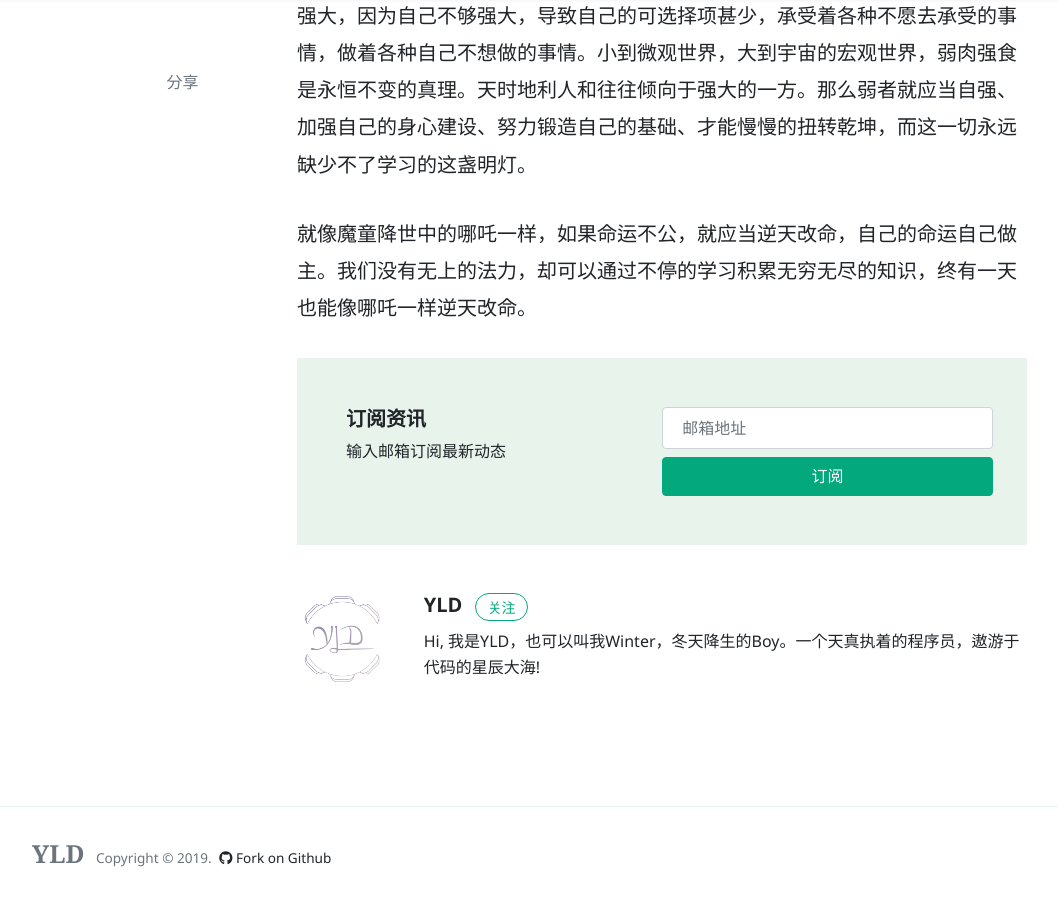
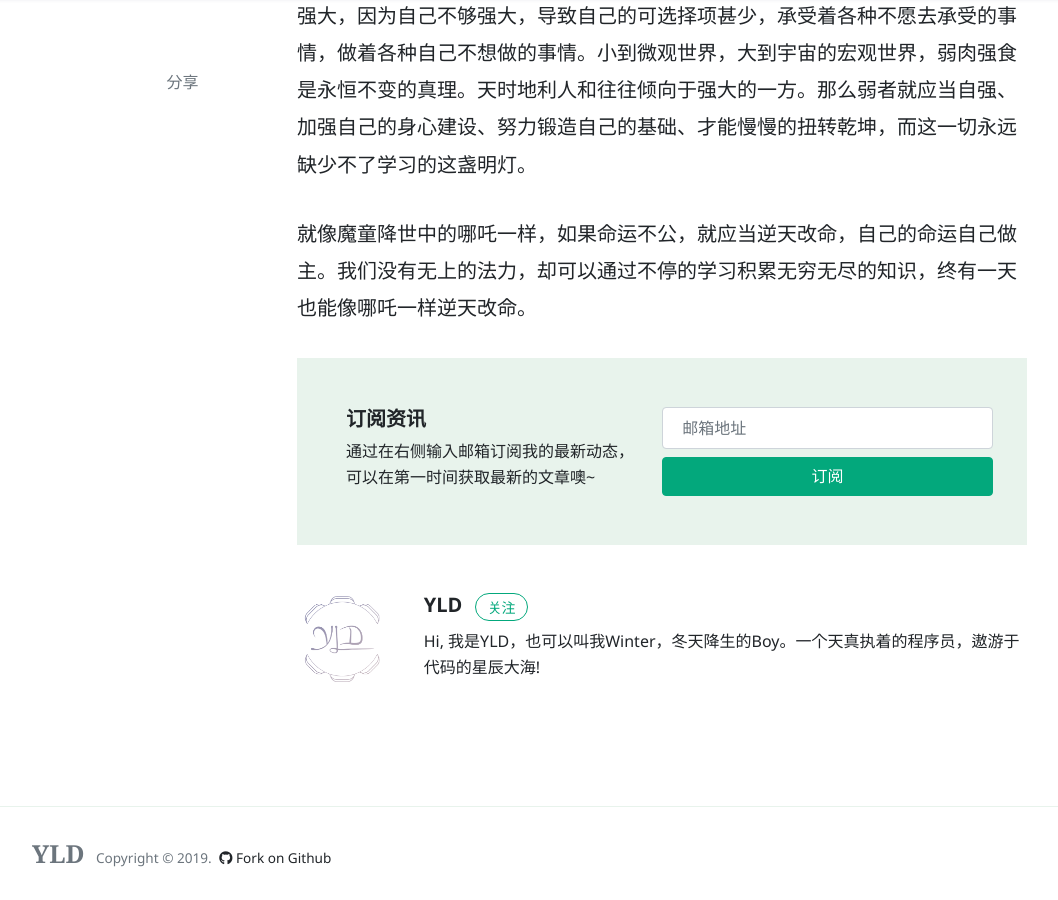
Before and after one commit to aiyld/yldblog, a Jekyll site: the page built from _posts/2019-08-08-never-stop-learning.md, in a window 1280 px wide and 900 px high, scrolled down 820 px. Shown: the whole window, without its empty margins (73-1131 px from the left). Built offline with Jekyll 4.4.1, drawn with Linux system fonts in a browser that asks for light colours; nearby versions of some CDN libraries; comment, search, counter and statistics services are not loaded.

Commit message:
feat: Subscribe

```diff
--- a/_includes/menu-header.html
+++ b/_includes/menu-header.html
@@ -10,5 +10,5 @@
 <a class="nav-link" href="{{site.baseurl}}/contact.html">联系勾搭</a>
 </li>
 <li class="nav-item">
-<a class="nav-link" href="{{site.baseurl}}/buy-me-a-coffee.html">打赏 <i class="fa fa-coffee text-danger"></i></a>
+<a class="nav-link" href="{{site.baseurl}}/buy-me-a-coffee.html">Buy me a coffee <i class="fa fa-coffee text-danger"></i></a>
 </li>
--- a/_layouts/post.html
+++ b/_layouts/post.html
@@ -86,7 +86,7 @@
 				<div class="row justify-content-between">
 					<div class="col-md-6 mb-2 mb-md-0">
 						<h5 class="font-weight-bold">订阅资讯</h5>
-						输入邮箱订阅最新动态
+						通过在右侧输入邮箱订阅我的最新动态，可以在第一时间获取最新的文章噢~
 					</div>
 					<div class="col-md-6">
 						<div class="row">
```
